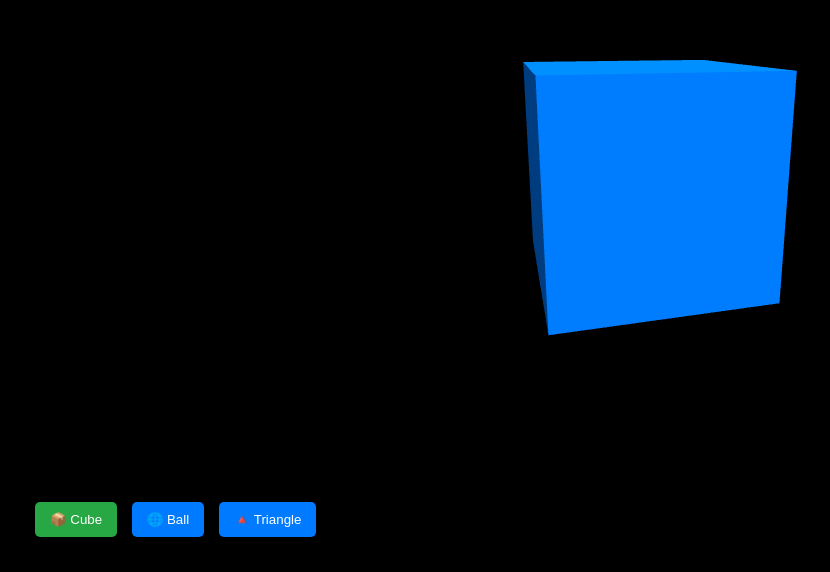
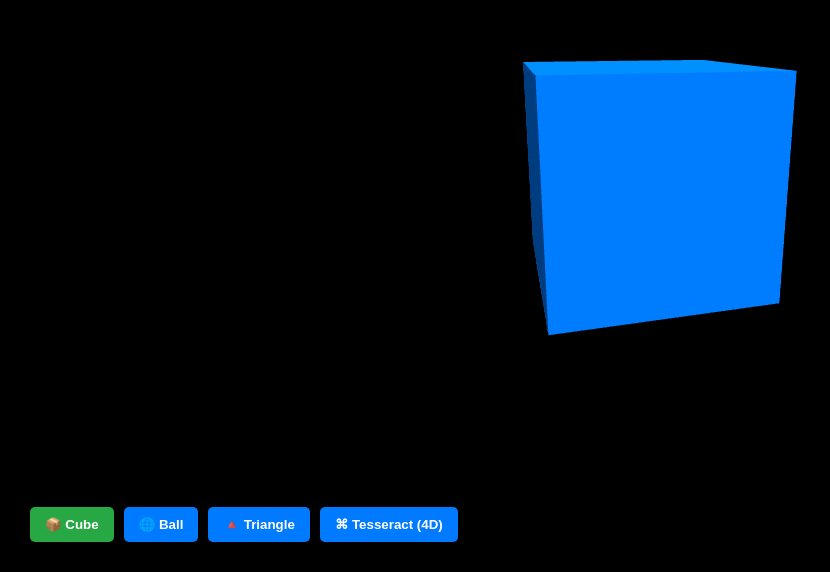
Before and after one commit to SlizR/PB3D, a plain HTML site: page index.html in a window 1280 px wide. Shown: the part 228-800 px from the top of the page, without its empty margins (0-830 px from the left). Drawn offline with nearby package versions, Linux system fonts and the light colour scheme; animation ran at ten frames a second.

Commit message:
Update index.html

```diff
--- a/index.html
+++ b/index.html
@@ -11,21 +11,24 @@
             position: absolute;
             bottom: 20px;
             left: 20px;
-            background: rgba(0, 0, 0, 0.7);
+            background: rgba(0, 0, 0, 0.8);
             padding: 10px;
             border-radius: 8px;
             font-family: Arial, sans-serif;
             z-index: 10;
+            display: flex;
+            gap: 10px;
         }
         .shape-button {
             color: white;
             background: #007bff;
             border: none;
             padding: 10px 15px;
-            margin: 5px;
             cursor: pointer;
             border-radius: 5px;
             transition: background 0.3s;
+            font-weight: bold;
+            white-space: nowrap;
         }
         .shape-button:hover {
             background: #0056b3;
@@ -37,16 +40,20 @@
 </head>
 <body>
     <div id="menu">
-        <button class="shape-button active" data-shape="cube">📦 Cube</button>
+        <button class="shape-button" data-shape="cube">📦 Cube</button>
         <button class="shape-button" data-shape="sphere">🌐 Ball</button>
         <button class="shape-button" data-shape="tetrahedron">🔺 Triangle</button>
+        <button class="shape-button" data-shape="tesseract">⌘ Tesseract (4D)</button>
     </div>
 
     <script src="https://cdnjs.cloudflare.com/ajax/libs/three.js/r128/three.min.js"></script>
     <script src="https://cdn.jsdelivr.net/npm/three@0.128.0/examples/js/controls/OrbitControls.js"></script>
 
     <script>
-        let scene, camera, renderer, controls, currentShape, light;
+        let scene, camera, renderer, controls, currentShape, currentShapeType, light;
+        let tesseract = { points: [], edges: [], object: null, rotation: 0 };
+
+        const SHAPE_SIZE = 2;
 
         function init() {
             scene = new THREE.Scene();
@@ -68,11 +75,13 @@
             controls.dampingFactor = 0.05;
             controls.screenSpacePanning = false;
             controls.minDistance = 2;
-            controls.maxDistance = 10;
+            controls.maxDistance = 15;
 
             changeShape('cube');
 
             window.addEventListener('resize', onWindowResize, false);
+
+            initTesseract();
         }
 
         function onWindowResize() {
@@ -81,19 +90,19 @@
             renderer.setSize(window.innerWidth, window.innerHeight);
         }
 
-        function createShape(type) {
+        function create3DShape(type) {
             let geometry;
-            const material = new THREE.MeshPhongMaterial({ color: 0x0077ff, shininess: 80 });
+            const material = new THREE.MeshPhongMaterial({ color: 0x0077ff, shininess: 80, side: THREE.DoubleSide });
 
             switch (type) {
                 case 'cube':
-                    geometry = new THREE.BoxGeometry(2, 2, 2);
+                    geometry = new THREE.BoxGeometry(SHAPE_SIZE, SHAPE_SIZE, SHAPE_SIZE);
                     break;
                 case 'sphere':
-                    geometry = new THREE.SphereGeometry(1.5, 32, 32);
+                    geometry = new THREE.SphereGeometry(SHAPE_SIZE * 0.75, 32, 32);
                     break;
                 case 'tetrahedron':
-                    geometry = new THREE.TetrahedronGeometry(2);
+                    geometry = new THREE.TetrahedronGeometry(SHAPE_SIZE);
                     break;
                 default:
                     return null;
@@ -101,15 +110,102 @@
             return new THREE.Mesh(geometry, material);
         }
 
+        function initTesseract() {
+            const S = SHAPE_SIZE * 0.5;
+            for (let i = 0; i < 16; i++) {
+                const x = (i & 1) ? S : -S;
+                const y = (i & 2) ? S : -S;
+                const z = (i & 4) ? S : -S;
+                const w = (i & 8) ? S : -S;
+                tesseract.points.push([x, y, z, w]);
+            }
+
+            for (let i = 0; i < 16; i++) {
+                for (let j = i + 1; j < 16; j++) {
+                    let diff = 0;
+                    if (tesseract.points[i][0] !== tesseract.points[j][0]) diff++;
+                    if (tesseract.points[i][1] !== tesseract.points[j][1]) diff++;
+                    if (tesseract.points[i][2] !== tesseract.points[j][2]) diff++;
+                    if (tesseract.points[i][3] !== tesseract.points[j][3]) diff++;
+
+                    if (diff === 1) {
+                        tesseract.edges.push([i, j]);
+                    }
+                }
+            }
+        }
+
+        function rotate4D(point, angle) {
+            const [x, y, z, w] = point;
+            const new_x = x * Math.cos(angle) - w * Math.sin(angle);
+            const new_w = x * Math.sin(angle) + w * Math.cos(angle);
+            return [new_x, y, z, new_w];
+        }
+
+        function updateTesseract() {
+            if (tesseract.object) {
+                scene.remove(tesseract.object);
+            }
+
+            const projectedPoints = [];
+            const projectionDistance = 1.5;
+
+            tesseract.points.forEach(p4 => {
+                const p4Rotated = rotate4D(p4, tesseract.rotation);
+
+                const [x, y, z, w] = p4Rotated;
+                const divisor = (projectionDistance - w);
+
+                projectedPoints.push(new THREE.Vector3(
+                    x / divisor,
+                    y / divisor,
+                    z / divisor
+                ));
+            });
+
+            const geometry = new THREE.BufferGeometry();
+            const positions = [];
+
+            tesseract.edges.forEach(edge => {
+                positions.push(projectedPoints[edge[0]].x, projectedPoints[edge[0]].y, projectedPoints[edge[0]].z);
+                positions.push(projectedPoints[edge[1]].x, projectedPoints[edge[1]].y, projectedPoints[edge[1]].z);
+            });
+
+            geometry.setAttribute('position', new THREE.Float32BufferAttribute(positions, 3));
+
+            const material = new THREE.LineBasicMaterial({ color: 0xff0000, linewidth: 2 });
+            tesseract.object = new THREE.LineSegments(geometry, material);
+            tesseract.object.scale.set(SHAPE_SIZE * 0.7, SHAPE_SIZE * 0.7, SHAPE_SIZE * 0.7);
+            scene.add(tesseract.object);
+
+            tesseract.rotation += 0.005;
+        }
+
         function changeShape(type) {
             if (currentShape) {
                 scene.remove(currentShape);
+                currentShape = null;
+            }
+            if (tesseract.object) {
+                scene.remove(tesseract.object);
+                tesseract.object = null;
             }
 
-            currentShape = createShape(type);
-            if (currentShape) {
-                scene.add(currentShape);
+            currentShapeType = type;
+            controls.enabled = true;
+
+            if (type === 'tesseract') {
+                controls.enabled = false;
+                camera.position.z = 8;
+            } else {
+                currentShape = create3DShape(type);
+                if (currentShape) {
+                    scene.add(currentShape);
+                }
+                camera.position.z = 5;
             }
+
+            camera.updateProjectionMatrix();
 
             document.querySelectorAll('.shape-button').forEach(button => {
                 button.classList.remove('active');
@@ -122,13 +218,15 @@
         function animate() {
             requestAnimationFrame(animate);
 
-            controls.update();
-
-            if (currentShape) {
+            if (currentShapeType === 'tesseract') {
+                updateTesseract();
+            } else if (currentShape) {
                  currentShape.rotation.x += 0.005;
                  currentShape.rotation.y += 0.005;
+                 controls.update();
+            } else {
+                controls.update();
             }
-
 
             renderer.render(scene, camera);
         }
@@ -143,6 +241,7 @@
             });
 
             init();
+            changeShape('cube')
             animate();
         });
 
```
